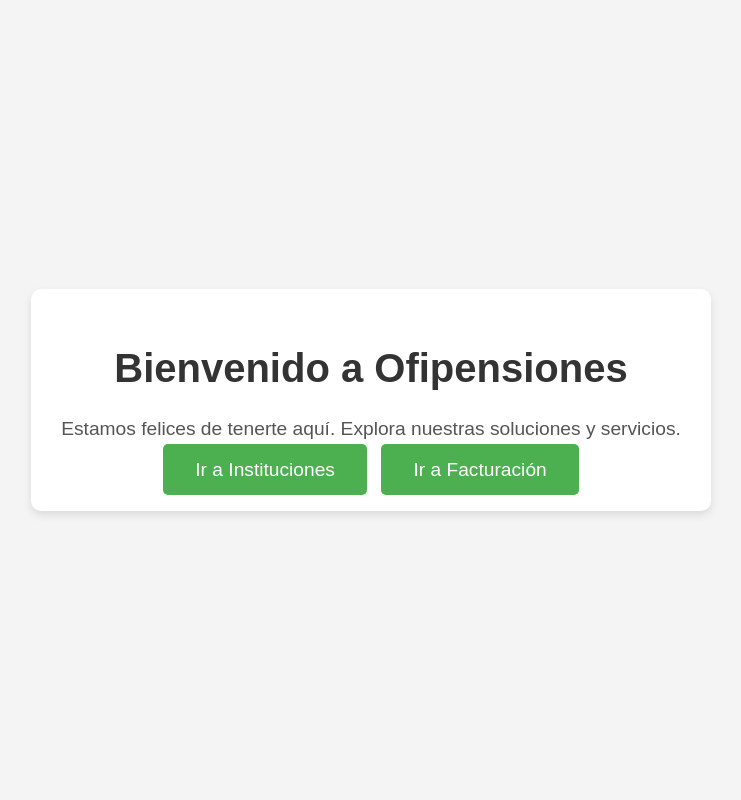
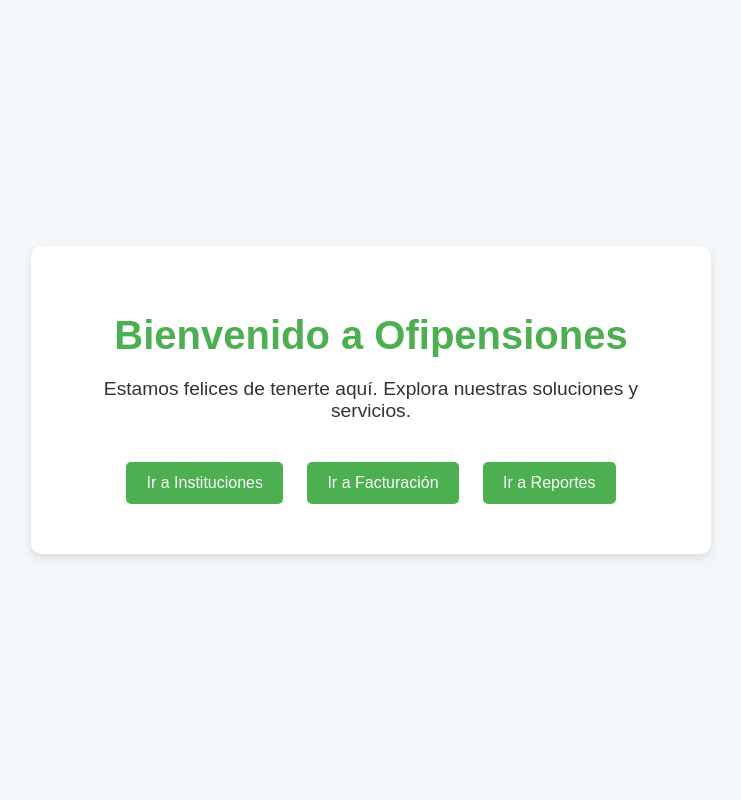
Before and after one commit to JairoFierro/Sprint4, a Django app: page / in a window 1280 px wide. Shown: the whole page, without its empty margins (269-1010 px from the left). Run offline with Django 5.2, Linux system fonts and the light colour scheme.

Commit message:
Principal

```diff
--- a/institucion/app_institucion/templates/institucion/bienvenido.html
+++ b/institucion/app_institucion/templates/institucion/bienvenido.html
@@ -7,43 +7,44 @@
     <style>
         body {
             font-family: Arial, sans-serif;
-            background-color: #f4f4f4;
+            background-color: #f4f7fa;
+            margin: 0;
+            padding: 0;
             display: flex;
             justify-content: center;
             align-items: center;
             height: 100vh;
-            margin: 0;
+            text-align: center;
         }
-
         .container {
-            text-align: center;
             background-color: #ffffff;
-            padding: 30px;
             border-radius: 10px;
             box-shadow: 0 4px 8px rgba(0, 0, 0, 0.1);
+            padding: 40px;
+            width: 80%;
+            max-width: 600px;
         }
-
         h1 {
+            font-size: 2.5rem;
+            color: #4CAF50;
+            margin-bottom: 20px;
+        }
+        p {
+            font-size: 1.2rem;
             color: #333;
-            font-size: 2.5em;
+            margin-bottom: 30px;
         }
-
-        p {
-            color: #555;
-            font-size: 1.2em;
-        }
-
         .button {
+            display: inline-block;
+            padding: 12px 20px;
+            margin: 10px;
+            font-size: 1rem;
+            text-decoration: none;
             background-color: #4CAF50;
             color: white;
-            padding: 15px 32px;
-            text-align: center;
-            font-size: 1.2em;
-            margin-top: 20px;
             border-radius: 5px;
-            text-decoration: none;
+            transition: background-color 0.3s ease;
         }
-
         .button:hover {
             background-color: #45a049;
         }
@@ -54,7 +55,8 @@
         <h1>Bienvenido a Ofipensiones</h1>
         <p>Estamos felices de tenerte aquí. Explora nuestras soluciones y servicios.</p>
         <a href="/instituciones" class="button">Ir a Instituciones</a>
-        <a href="/facturacion" class="button" style="margin-left: 10px;">Ir a Facturación</a>
+        <a href="/facturacion" class="button">Ir a Facturación</a>
+        <a href="/reportes" class="button">Ir a Reportes</a>
     </div>
 </body>
 </html>
```
